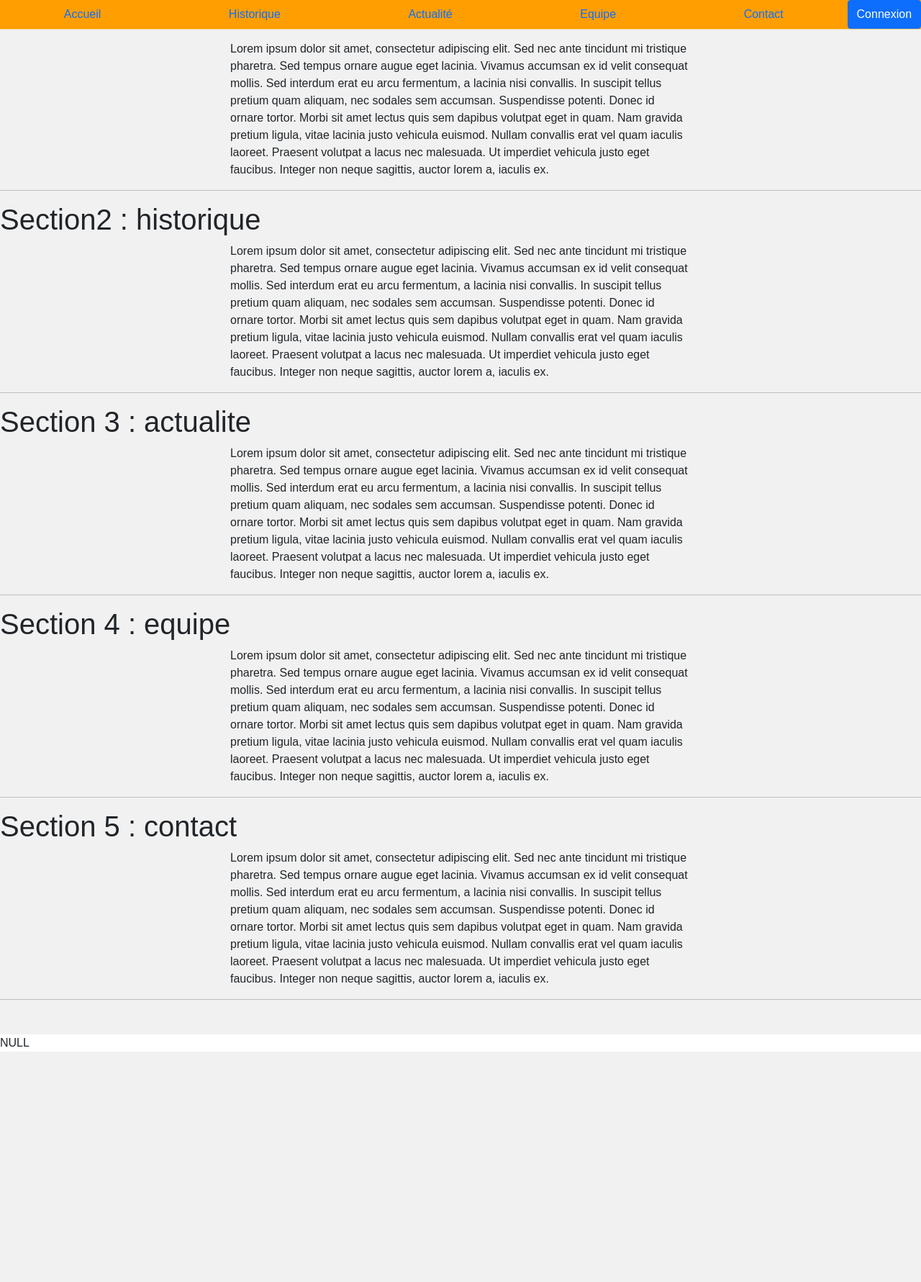
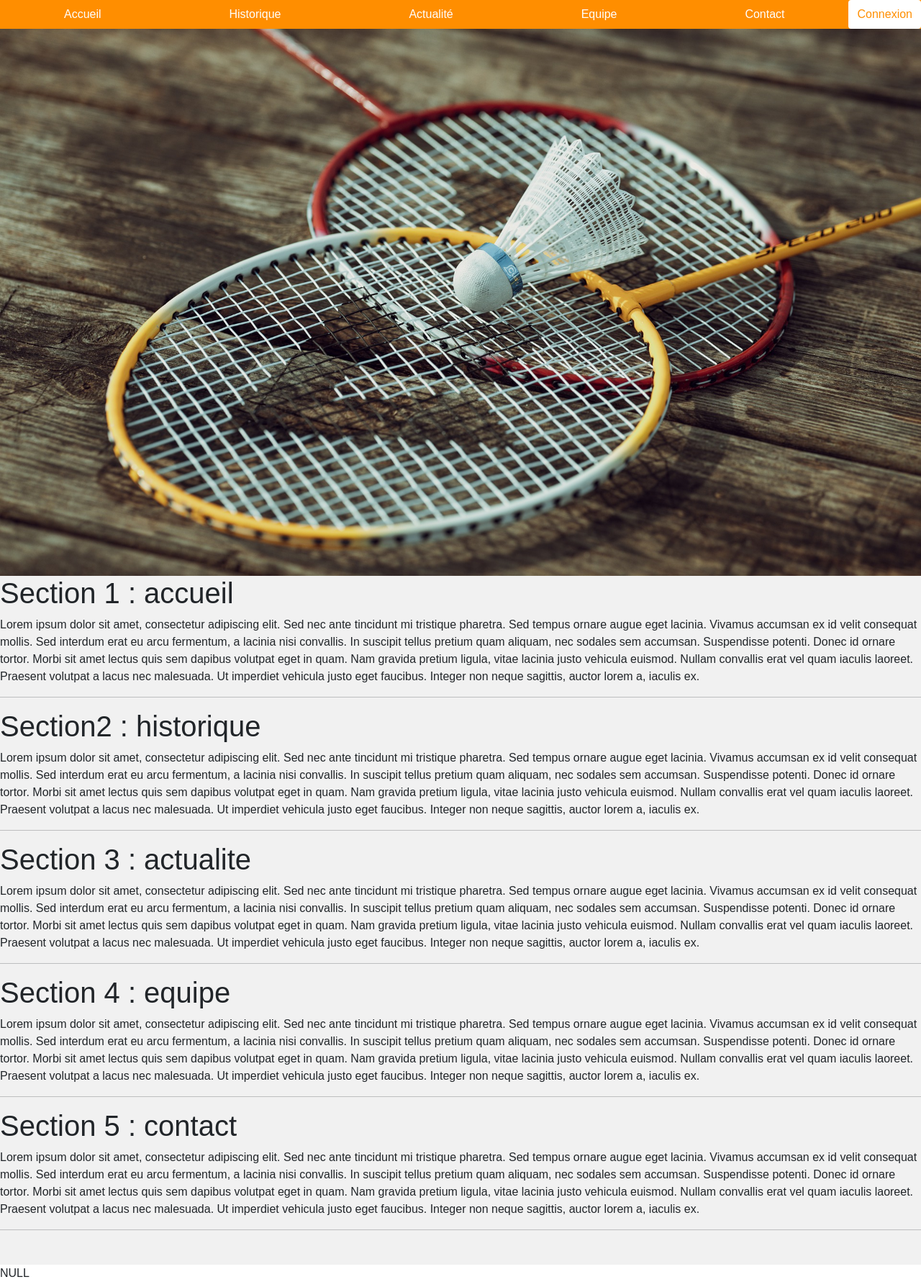
Before and after one commit to Adidooouuu/PHP-SQL, a PHP site: page / in a window 1280 px wide. Shown: the whole page at 72% size. Before the commit the page ends 1461 px from the top, so only its background shows below. Run offline with PHP 8.4, Linux system fonts and the light colour scheme; data that the repository does not hold is empty.

Commit message:
Rectification du header, avec installation de celui-ci à hauteur minimale 100 vh

```diff
--- a/assets/css/style.css
+++ b/assets/css/style.css
@@ -6,25 +6,56 @@
   box-sizing: border-box;
 }
 
+*:hover
+{
+  transition : all 0.5s;
+}
+
 /*common content*/
 
 html{
   scroll-behavior: smooth;
-  margin:  0;
 }
 
-body{
+body
+{
   font-family: Arial, sans-serif;
+  background-size: cover;
+  width: 100%;
+  min-height: 100vh;
 }
 
-header{
-  background-color: #FF9E00;
-  color: #FECD7C;
-  border-bottom: 1px solid #FECD7C;
+.header
+{
+  background: black url(../img/raquette.jpg) no-repeat 50% 50%;
+  background-size : cover;
   width: 100%;
-  position: fixed;
-  top: 0;
-  z-index: 2;
+  min-height: 100vh;
+  margin : auto;
+}
+
+.nav
+{
+  width : 100%;
+  background : #FF8E00;
+}
+
+.nav-link
+{
+  color : #FFFFFF;
+}
+
+.nav-link:hover
+{
+  color : #FFFFFF;
+  text-decoration: underline;
+}
+
+.btn-primary
+{
+  background : #FFFFFF;
+  color : #FF8E00;
+  border-style : none;
 }
 
 main{
@@ -32,19 +63,10 @@ main{
   padding-bottom: 2rem;
 }
 
-p{
-	margin-left: 20rem;
-	margin-right: 20rem;
-}
+
 
 /*Accueil*/
 
-.accueil{
-  background: black url(../img/raquette.jpg) no-repeat 50% 50%;
-  background-size: cover;
-  width: 100%;
-  height: 100%;
-}
 
 /*Formulaire*/
 
--- a/index.php
+++ b/index.php
@@ -21,7 +21,8 @@
 
   <body>
 
-    <header>
+    <header class = "header">
+      <nav class = "nav">
         <ul class="nav nav-pills nav-fill">
           <li class="nav-item">
             <a class="nav-link" aria-current="page" href="#accueil">Accueil</a>
@@ -41,6 +42,7 @@
           <!-- Button trigger modal -->
           <button type="button" class="btn btn-primary" data-bs-toggle="modal" data-bs-target="#exampleModal">Connexion</button>
         </ul>
+      </nav>
     </header>
 
     <main>
```
Also changed, not shown: 1 other file. Lines whose indentation alone changed are shown as unchanged.
